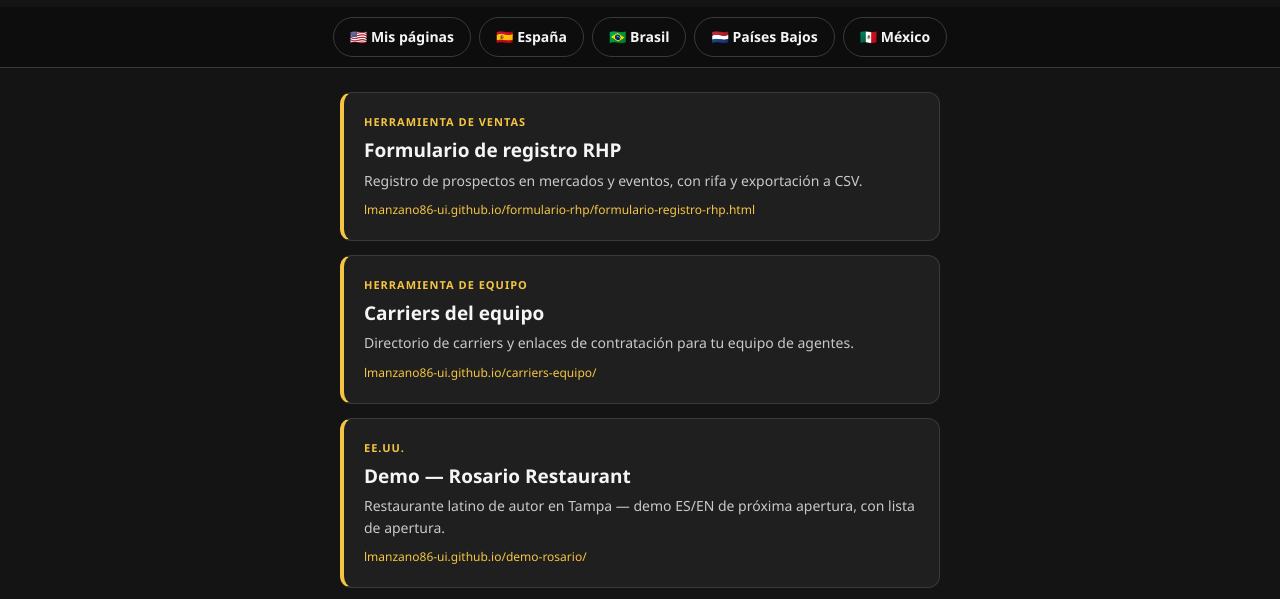
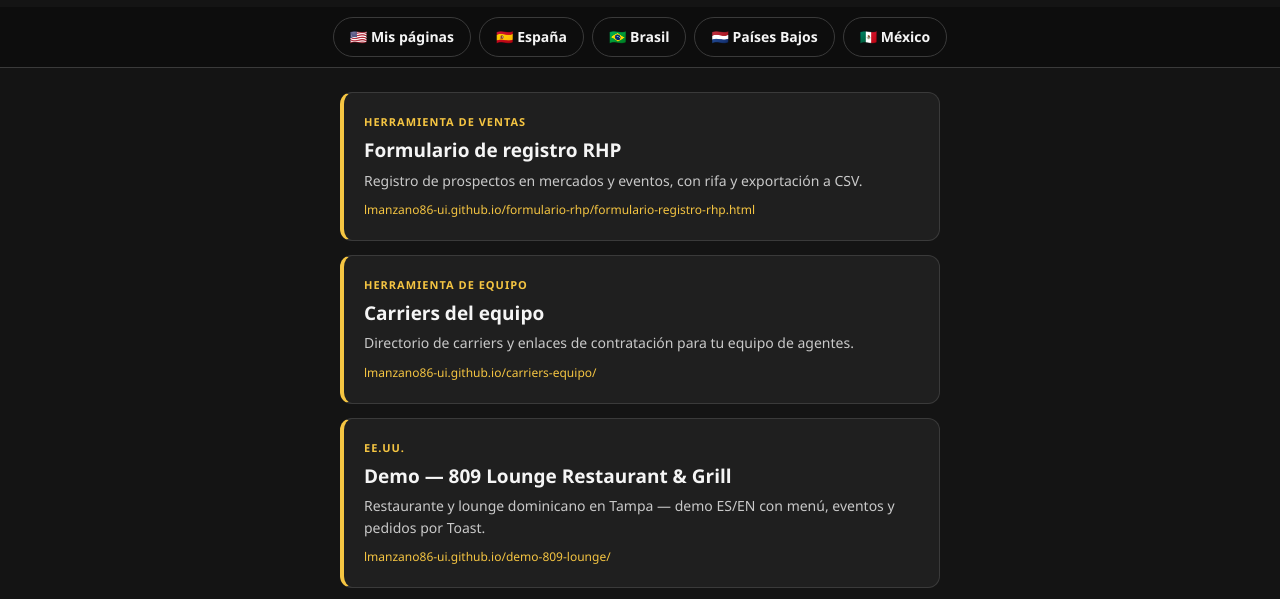
Before and after one commit to lmanzano86-ui/mis-paginas, a plain HTML site: page index.html in a window 1280 px wide. Shown: the part 155-754 px from the top of the page. Drawn offline with Linux system fonts and the light colour scheme.

Commit message:
Panel: tarjeta de la demo de 809 Lounge Restaurant & Grill

```diff
--- a/index.html
+++ b/index.html
@@ -62,6 +62,12 @@ footer b{color:#f5c542}
 <h2>Carriers del equipo</h2>
 <p>Directorio de carriers y enlaces de contratación para tu equipo de agentes.</p>
 <div class="url">lmanzano86-ui.github.io/carriers-equipo/</div>
+</a>
+<a class="card" href="https://lmanzano86-ui.github.io/demo-809-lounge/">
+<div class="tag">EE.UU.</div>
+<h2>Demo — 809 Lounge Restaurant &amp; Grill</h2>
+<p>Restaurante y lounge dominicano en Tampa — demo ES/EN con menú, eventos y pedidos por Toast.</p>
+<div class="url">lmanzano86-ui.github.io/demo-809-lounge/</div>
 </a>
 <a class="card" href="https://lmanzano86-ui.github.io/demo-rosario/">
 <div class="tag">EE.UU.</div>
```
